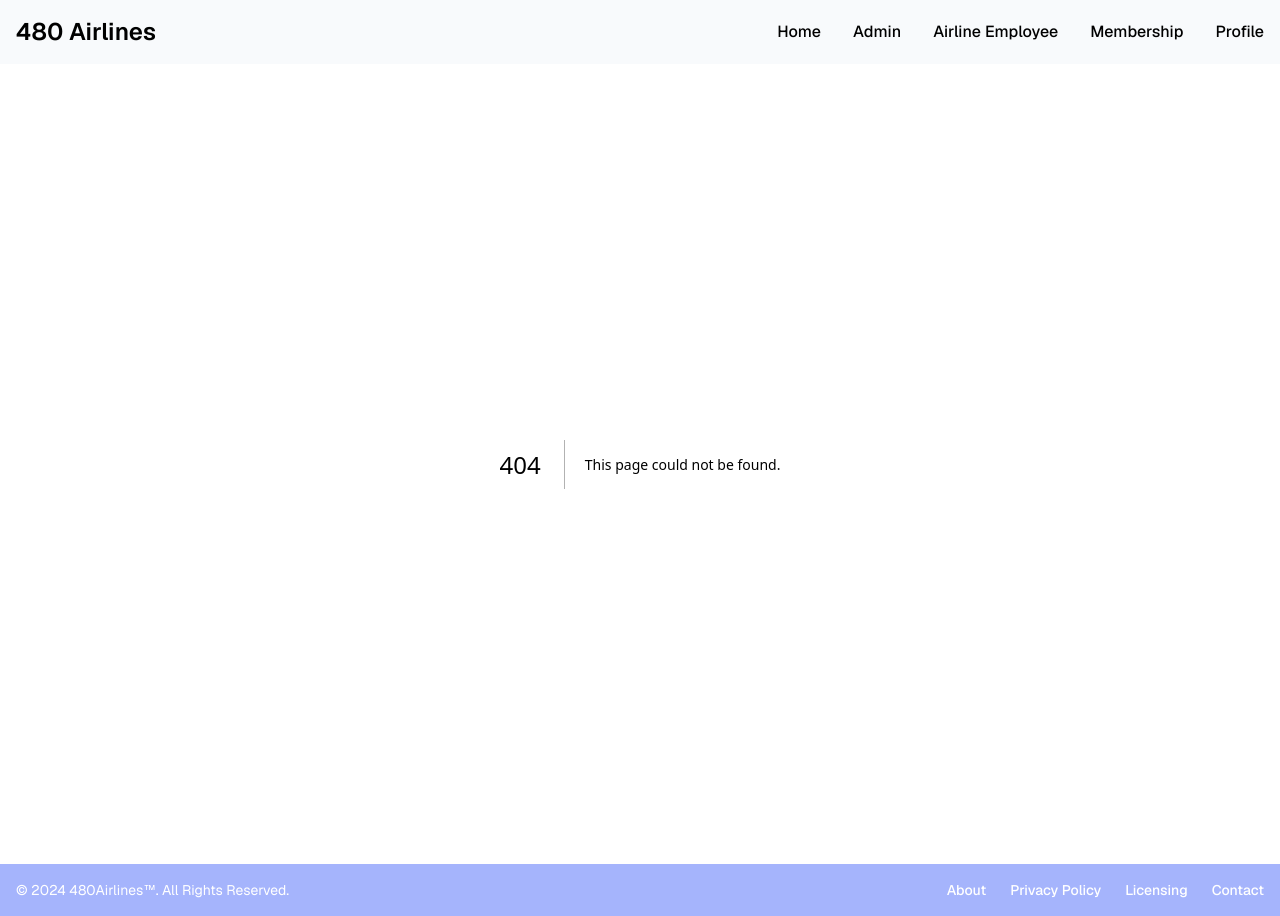
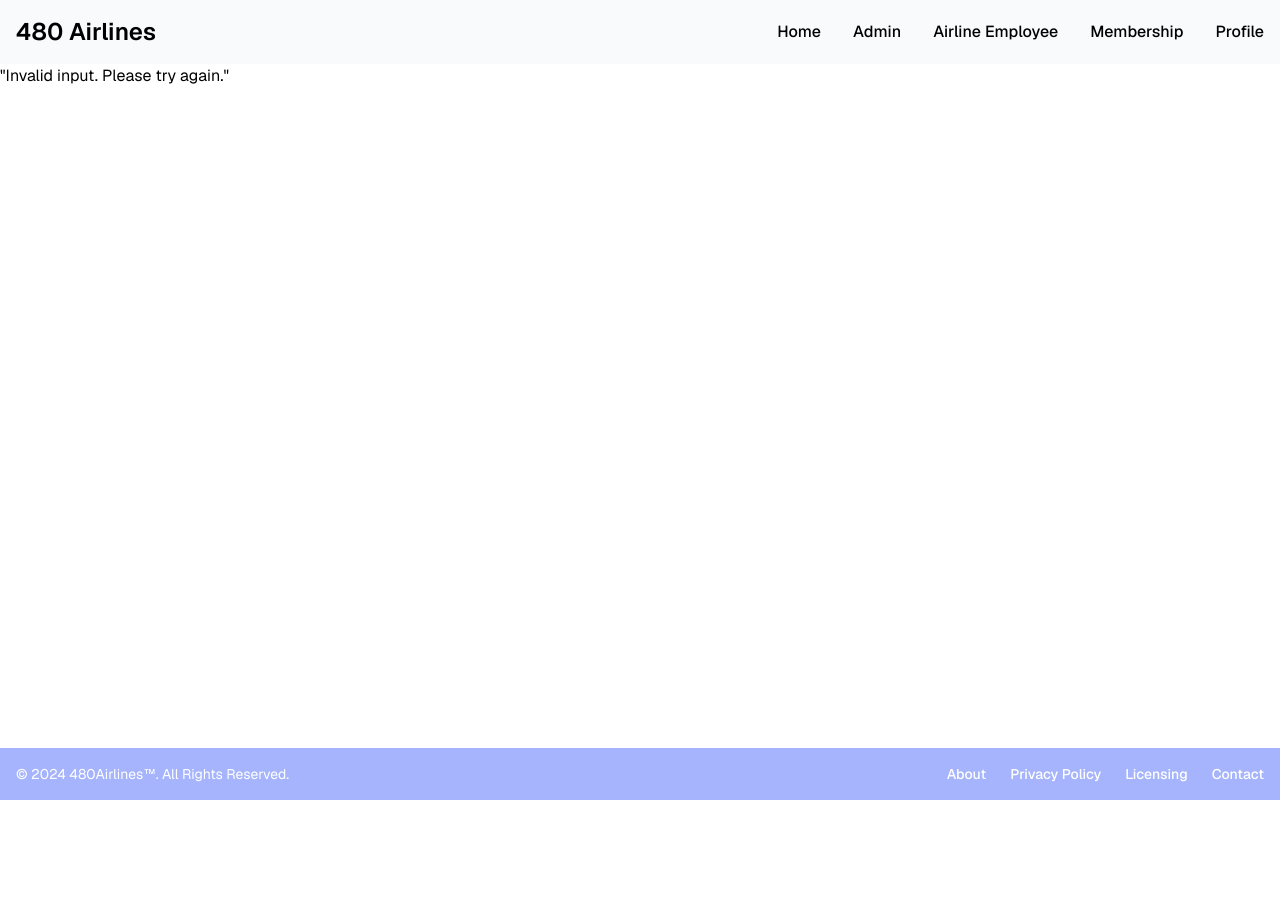
Before and after one commit to justin-phxm/480-airlines, a Next.js app: page /flights in a window 1280 px wide. Before the commit this address had no page. After the commit the page ends 800 px from the top, so only its background shows below. Built offline with nearby package versions, Linux system fonts and the light colour scheme; no server answers.

Commit message:
refactor: Update flight search functionality

```diff
--- a/src/app/actions.ts
+++ b/src/app/actions.ts
@@ -11,49 +11,52 @@ export async function searchFlights({
 }: {
   origin: string;
   destination: string;
-  date: Date;
+  date: string;
   time: string;
 }) {
   const FormData = z.object({
     origin: z.string().max(50),
     destination: z.string().max(50),
-    date: z.date(),
+    date: z.string().refine((val) => !isNaN(Date.parse(val)), {
+      message: "Invalid date format",
+    }),
     time: z.string(),
   });
   const res = FormData.safeParse({
     origin,
     destination,
-    date: new Date(date),
+    date,
     time,
   });
   if (!res.success) {
     return "Invalid input. Please try again.";
   }
+  const parsedDate = new Date(date);
   const flights = await db.flight.findMany({
     where: {
       OR: [
         {
           AND: {
             departureCity: { contains: origin },
-            departureTime: { gte: date },
+            departureTime: { gte: parsedDate },
           },
         },
         {
           AND: {
             arrivalCity: { contains: destination },
-            departureTime: { gte: date },
+            departureTime: { gte: parsedDate },
           },
         },
         {
           AND: {
             departureAirportCode: { contains: origin },
-            departureTime: { gte: date },
+            departureTime: { gte: parsedDate },
           },
         },
         {
           AND: {
             arrivalAirportCode: { contains: destination },
-            departureTime: { gte: date },
+            departureTime: { gte: parsedDate },
           },
         },
       ],
--- a/src/app/components/Searchbar.tsx
+++ b/src/app/components/Searchbar.tsx
@@ -1,4 +1,4 @@
-import { searchFlights } from "../actions";
+import { redirect } from "next/navigation";
 
 type InputField = {
   name: string;
@@ -17,12 +17,12 @@ export default function Searchbar() {
     const searchInput = {
       origin: String(origin),
       destination: String(destination),
-      date: new Date(String(date)),
+      date: String(date),
       time: String(time),
     };
-    const flights = await searchFlights(searchInput);
-    // TODO: Display the flights
-    console.log(flights);
+    redirect(
+      `/flights?origin=${searchInput.origin}&destination=${searchInput.destination}&date=${searchInput.date}&time=${searchInput.time}`,
+    );
   }
   const INPUT_STYLES =
     "flex-1 rounded-none rounded-e-lg border border-gray-300 bg-gray-50 p-2.5  text-gray-900 focus:outline-indigo-500";
--- /dev/null
+++ b/src/app/flights/page.tsx
@@ -0,0 +1,25 @@
+import { searchFlights } from "../actions";
+
+export default async function page({
+  searchParams,
+}: {
+  searchParams: Record<string, string | string[] | undefined>;
+}) {
+  const flights = await searchFlights(
+    searchParams as {
+      origin: string;
+      destination: string;
+      date: string;
+      time: string;
+    },
+  );
+  return (
+    <div className="flex flex-1">
+      {flights.length !== 0 ? (
+        <div>{JSON.stringify(flights)}</div>
+      ) : (
+        <div>Loading...</div>
+      )}
+    </div>
+  );
+}
```
